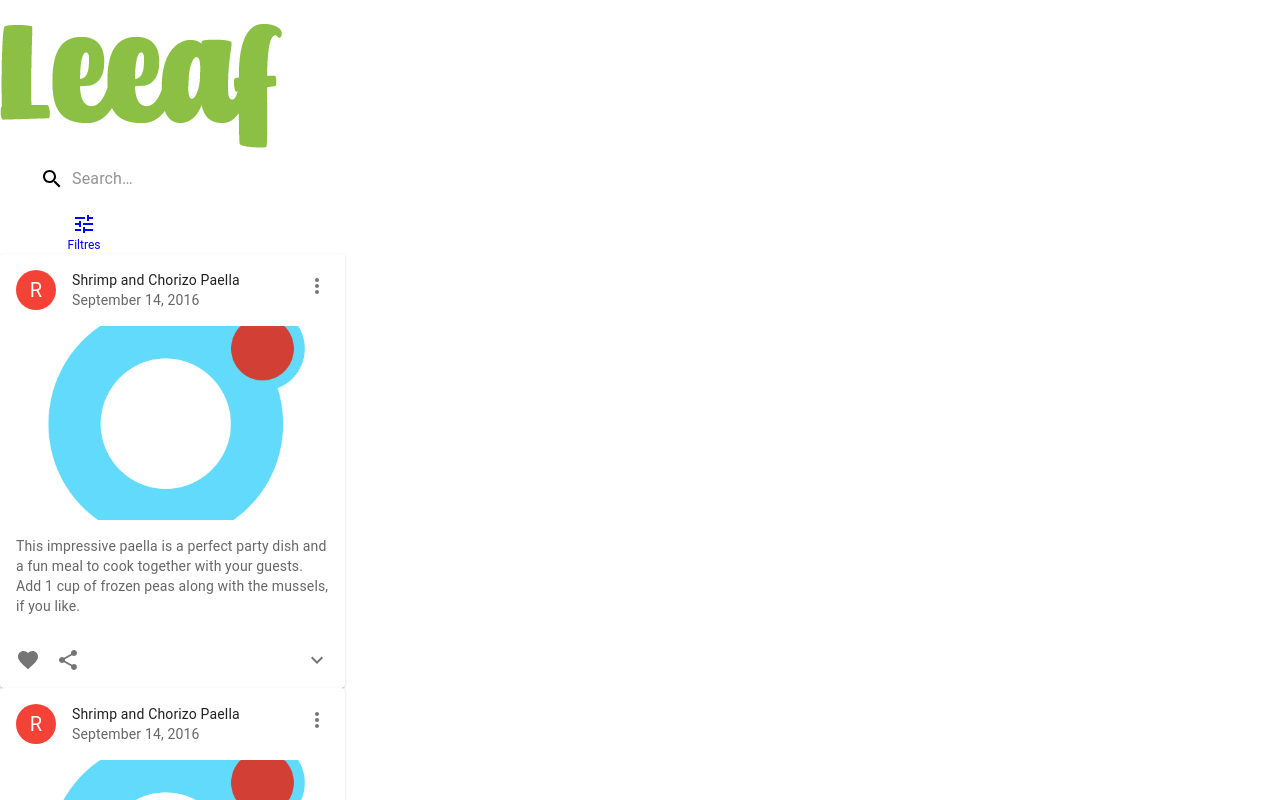
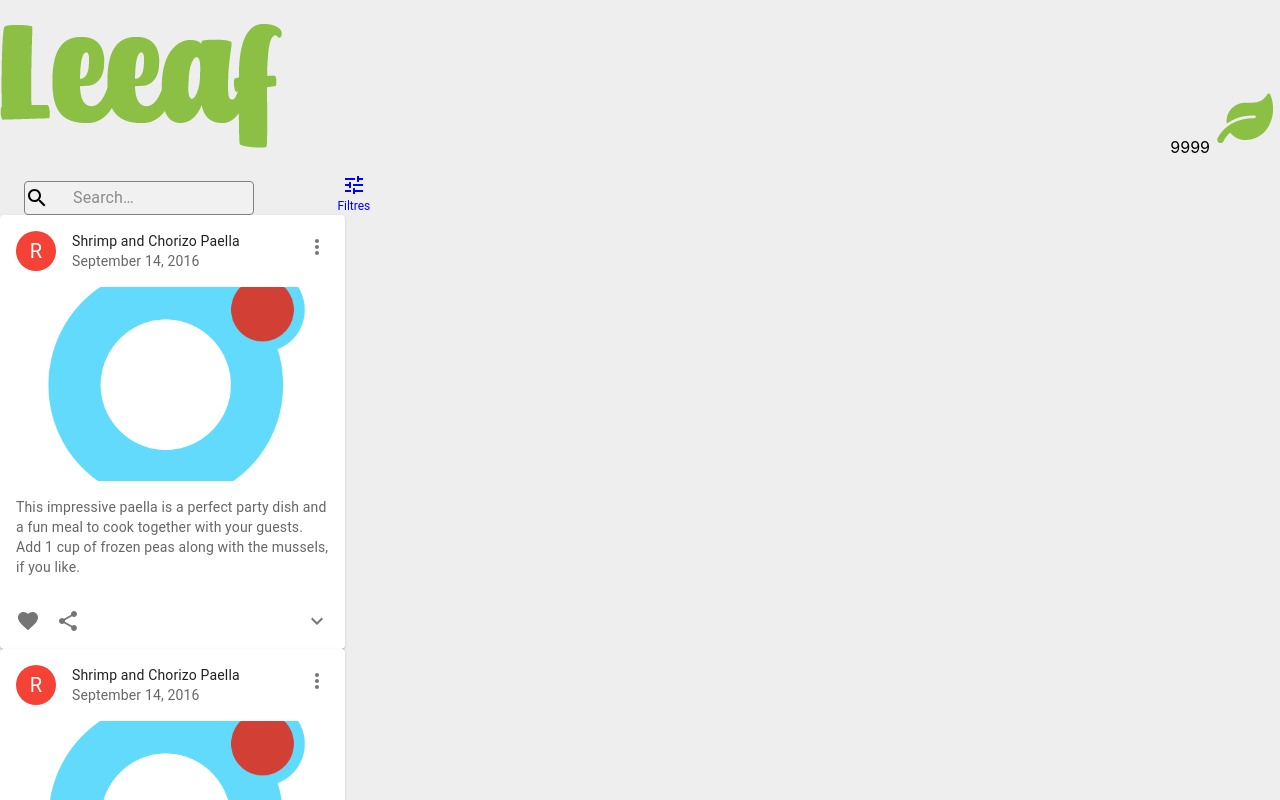
Before and after one commit to VinceBmmrt/projet-2-sensi-bd, a React (Vite) app: page / in a window 1280 px wide. Shown: the top 800 px of the page. Built offline with nearby package versions, Linux system fonts and the light colour scheme.

Commit message:
add Navigation Bottom components and customize css for material UI

```diff
--- a/index.html
+++ b/index.html
@@ -4,7 +4,7 @@
     <meta charset="UTF-8" />
     <meta name="viewport" content="width=device-width, initial-scale=1.0" />
     <meta name="theme-color" content="#000000" />
-		<link rel="icon" href="/favicon.ico" />
+    <link rel="icon" href="./public/feuille.png" />
     <link rel="apple-touch-icon" href="/logo192.png" />
     <link rel="manifest" href="/manifest.json" />
     <title>React App with Vite</title>
--- a/src/components/App/App.scss
+++ b/src/components/App/App.scss
@@ -1,4 +1,5 @@
 @use '../../styles/variables' as v;
 
 .App {
+  background-color: #eee;
 }
--- a/src/components/BottomNav/BottomNav.tsx
+++ b/src/components/BottomNav/BottomNav.tsx
@@ -1,10 +1,11 @@
 import * as React from 'react';
 import BottomNavigation from '@mui/material/BottomNavigation';
 import BottomNavigationAction from '@mui/material/BottomNavigationAction';
-import FolderIcon from '@mui/icons-material/Folder';
-import RestoreIcon from '@mui/icons-material/Restore';
-import FavoriteIcon from '@mui/icons-material/Favorite';
-import LocationOnIcon from '@mui/icons-material/LocationOn';
+import HomeIcon from '@mui/icons-material/Home';
+import FavorisIcon from '@mui/icons-material/Favorite';
+import AddCircleIcon from '@mui/icons-material/AddCircle';
+import ChatBubbleIcon from '@mui/icons-material/ChatBubble';
+import PersonIcon from '@mui/icons-material/Person';
 
 export default function LabelBottomNavigation() {
   const [value, setValue] = React.useState('recents');
@@ -14,27 +15,19 @@ export default function LabelBottomNavigation() {
   };
 
   return (
-    <BottomNavigation sx={{ width: 500 }} value={value} onChange={handleChange}>
-      <BottomNavigationAction
-        label="Recents"
-        value="recents"
-        icon={<RestoreIcon />}
-      />
-      <BottomNavigationAction
-        label="Favorites"
-        value="favorites"
-        icon={<FavoriteIcon />}
-      />
-      <BottomNavigationAction
-        label="Nearby"
-        value="nearby"
-        icon={<LocationOnIcon />}
-      />
-      <BottomNavigationAction
-        label="Folder"
-        value="folder"
-        icon={<FolderIcon />}
-      />
+    <BottomNavigation
+      showLabels
+      value={value}
+      onChange={(event, newValue) => {
+        setValue(newValue);
+      }}
+    >
+      <BottomNavigationAction label="Accueil" icon={<HomeIcon />} />
+      <BottomNavigationAction label="Favoris" icon={<FavorisIcon />} />
+      <BottomNavigationAction label="AddCircle" icon={<AddCircleIcon />} />
+      <BottomNavigationAction label="Messages" icon={<ChatBubbleIcon />} />
+
+      <BottomNavigationAction label="Connexion" icon={<PersonIcon />} />
     </BottomNavigation>
   );
 }
--- a/src/components/appHeader/appHeader.scss
+++ b/src/components/appHeader/appHeader.scss
@@ -0,0 +1,22 @@
+.header {
+}
+.header__topContainer {
+  display: flex;
+  align-items: end;
+  justify-content: space-between;
+}
+
+.header__topContainer-credit {
+  display: flex;
+  align-items: end;
+
+  justify-content: space-between;
+}
+.header__topContainer-creditCount {
+}
+.header__topContainer-creditLogo {
+}
+.header__searchContainer {
+  display: flex;
+  align-items: end;
+}
--- a/src/components/appHeader/appHeader.tsx
+++ b/src/components/appHeader/appHeader.tsx
@@ -7,6 +7,7 @@ import InputBase from '@mui/material/InputBase';
 import TuneIcon from '@mui/icons-material/Tune';
 import { BottomNavigationAction } from '@mui/material';
 import logo from '../../assets/leaf_color.png';
+import leafIcon from '../../../public/feuille.png';
 import './appHeader.scss';
 import Posts from '../Posts/Posts';
 
@@ -28,6 +29,7 @@ function appHeader() {
     backgroundColor: alpha(theme.palette.common.white, 0.15),
     '&:hover': {
       backgroundColor: alpha(theme.palette.common.white, 0.25),
+      border: '1px solid green',
     },
     marginRight: theme.spacing(2),
     marginLeft: 0,
@@ -36,10 +38,12 @@ function appHeader() {
       marginLeft: theme.spacing(3),
       width: 'auto',
     },
+    border: '1px solid grey',
+    height: '100%',
   }));
 
   const SearchIconWrapper = styled('div')(({ theme }) => ({
-    padding: theme.spacing(0, 2),
+    // padding: theme.spacing(0, 2),
     height: '100%',
     position: 'absolute',
     pointerEvents: 'none',
@@ -51,7 +55,7 @@ function appHeader() {
   const StyledInputBase = styled(InputBase)(({ theme }) => ({
     color: 'inherit',
     '& .MuiInputBase-input': {
-      padding: theme.spacing(1, 1, 1, 0),
+      // padding: theme.spacing(1, 1, 1, 0),
       // vertical padding + font size from searchIcon
       paddingLeft: `calc(1em + ${theme.spacing(4)})`,
       transition: theme.transitions.create('width'),
@@ -64,7 +68,23 @@ function appHeader() {
 
   return (
     <header className="header">
-      <img src={logo} className="header__logo" alt="Logo Leeaf" />
+      <div className="header__topContainer">
+        <img
+          src={logo}
+          className="header__topContainer-logo"
+          alt="Logo Leeaf"
+        />
+        <div className="header__topContainer-credit">
+          <div className="header__topContainer-creditCount">9999</div>
+          <img
+            src={leafIcon}
+            className="header__topContainer-creditLogo"
+            alt="Logo Leeaf"
+          />
+        </div>
+      </div>
+
+      <div className="header__searchContainer">
         <form className="form">
           <Search>
             <SearchIconWrapper>
@@ -75,7 +95,7 @@ function appHeader() {
               inputProps={{ 'aria-label': 'search' }}
             />
           </Search>
-
+        </form>
         <BottomNavigationAction
           className="customLabelColor"
           label="Filtres"
@@ -88,7 +108,7 @@ function appHeader() {
             },
           }}
         />
-      </form>
+      </div>
     </header>
   );
 }
```
Also changed, not shown: public/feuille.png (added). Lines whose indentation alone changed are shown as unchanged.
